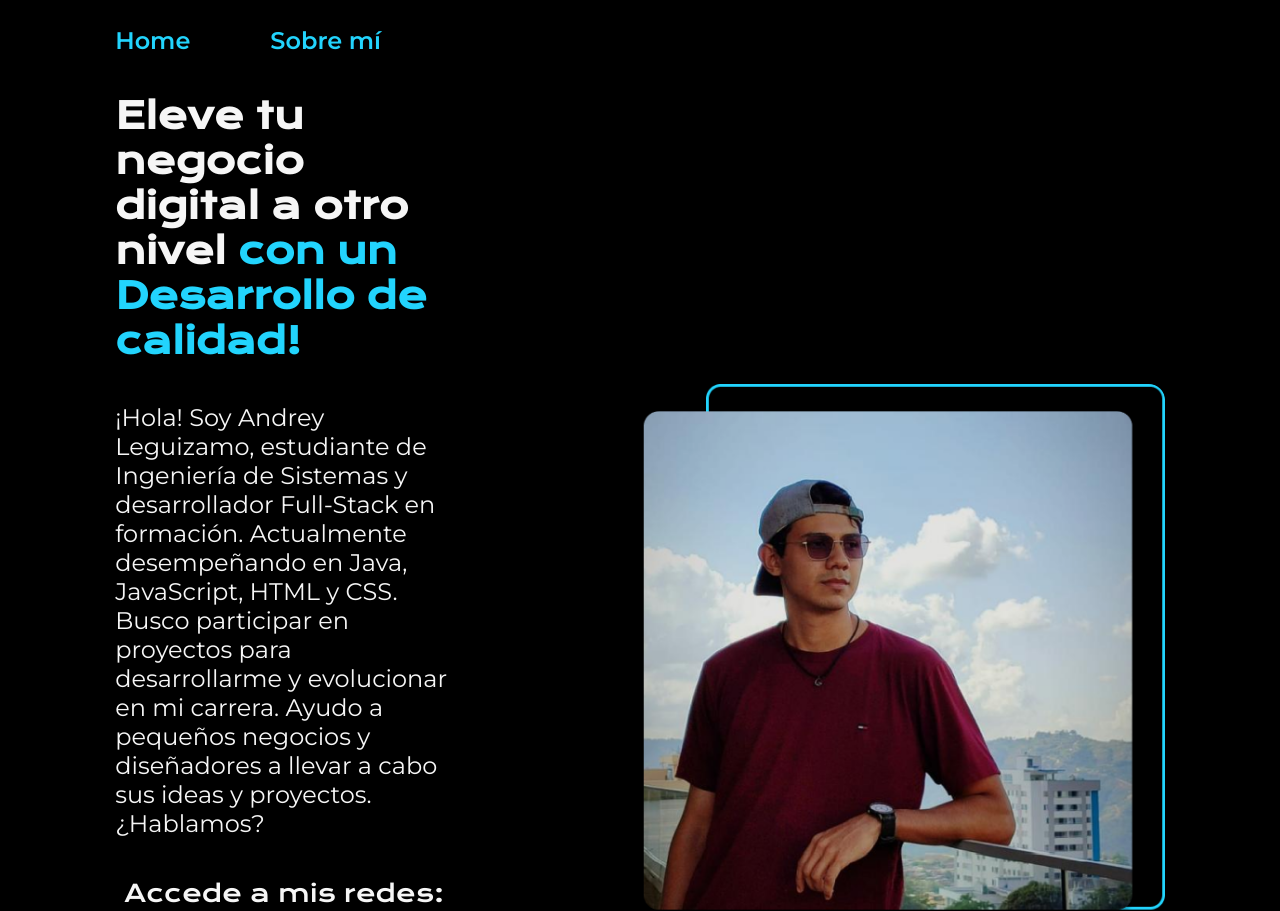
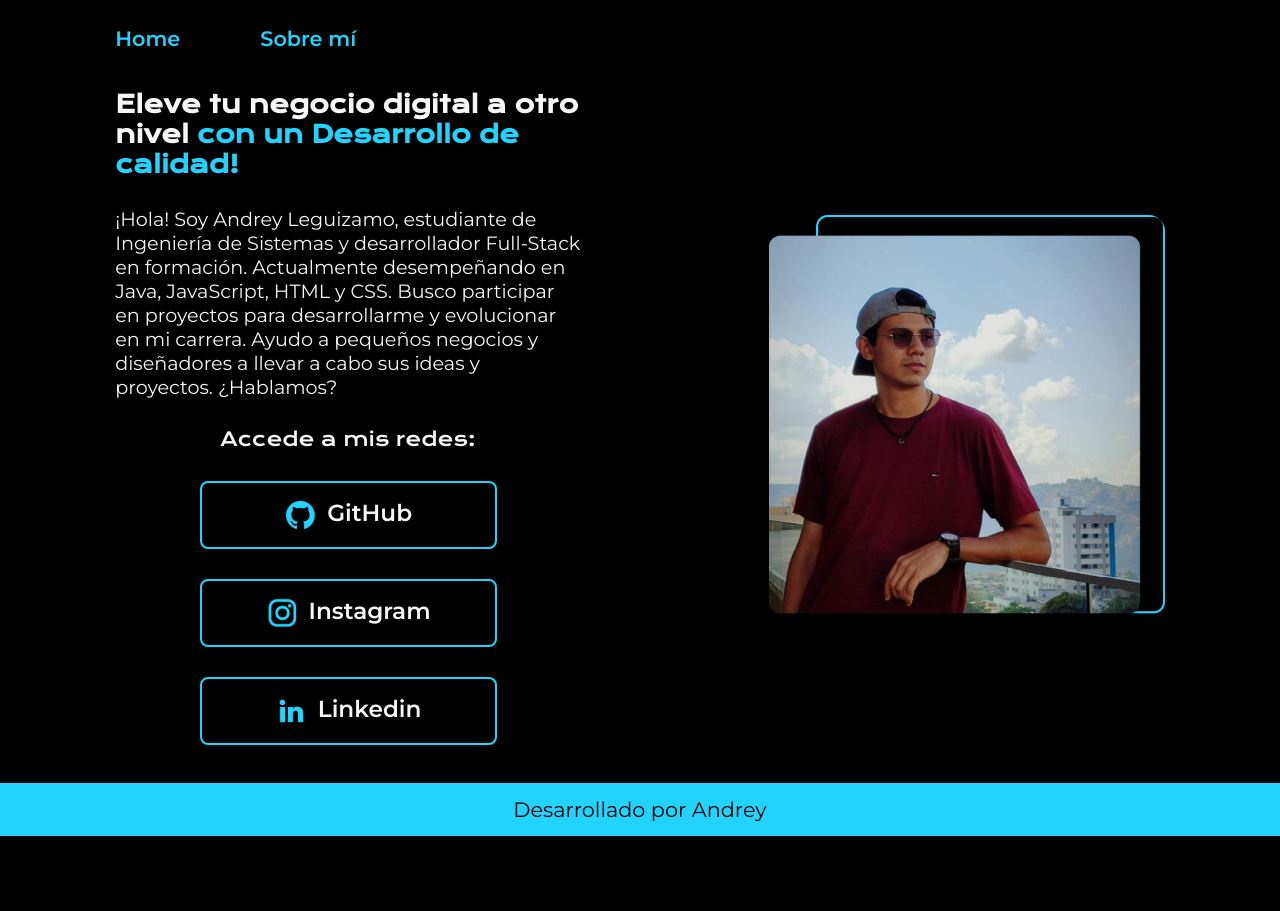
Before and after one commit to Andrew6810/portafolio, a plain HTML site: page index.html in a window 1280 px wide. Shown: the top 911 px of the page. After the commit the page ends 836 px from the top, so only its background shows below. Drawn offline with nearby package versions, Linux system fonts and the light colour scheme.

Commit message:
Update style.css

```diff
--- a/styles/style.css
+++ b/styles/style.css
@@ -19,6 +19,7 @@ body{
     box-sizing: border-box;
     background-color: var(--color-primario);
     color: var(--color-secundario);
+
 }
 
 .header{
@@ -32,7 +33,7 @@ body{
 
 .header__menu__link {
     font-family: var(--fuente-monserrat);
-    font-size: 1.5rem;
+    font-size: 1.3rem;
     font-weight: 600;
     color: var(--color-terciario);
     text-decoration: none;
@@ -43,18 +44,18 @@ body{
     display: flex;
     align-items: center;
     justify-content: space-between;
-    gap: 82px;
+    gap: 80px;
 }
 
 .presentacion__contenido{
     width: 50%;
     display: flex;
     flex-direction: column;
-    gap: 40px; /* Añade espacio entre los elementos */
+    gap: 28px; /* Añade espacio entre los elementos */
 }
 
 .presentacion__contenido__titulo{
-    font-size: 2.25rem;
+    font-size: 1.5rem;
     font-family: var(--fuente-krona);
 }
 
@@ -64,7 +65,7 @@ body{
 }
 
 .presentacion__contenido__parrafo{
-    font-size: 1.5rem;
+    font-size: 1.2rem;
     font-family: var(--fuente-monserrat);
     text-align: start;
     width: 100%; /* Aumenta el ancho del contenedor de texto si es posible */
@@ -75,11 +76,11 @@ body{
     justify-content: space-between;
     flex-direction: column;
     align-items: center;
-    gap: 32px; /* Añade espacio entre los elementos */
+    gap: 30px; /* Añade espacio entre los elementos */
 }
 
 .presentacion__enlaces__subtitulos{
-    font-size: 1.5rem;
+    font-size: 1.2rem;
     font-family: var(--fuente-krona);
     font-weight: 400;
     font-style: normal;
@@ -91,24 +92,24 @@ body{
     width: 50%;
     text-align: center;
     border-radius: 8px;
-    font-size: 1.5rem;
+    font-size: 1.45rem;
     font-weight: 600;
-    padding: 16px 0;
+    padding: 16px 30px;
     text-decoration: none;
     color: var(--color-secundario);
     font-family: var(--fuente-monserrat);
     display: flex;
     justify-content: center;
-    gap: 16px;
+    gap: 10px;
 }
 
 .presentacion__enlaces__link:hover {
     background-color: var(--color-hover); /* Cambia el color de fondo cuando se pasa el cursor 272727 o #1bb3e9*/
-    padding: 3%;/*Desplaza cuando el curso*/
+    padding: 3.7%;/*Desplaza cuando el curso*/
 }
 
 .arreglo_foto {
-    width: 50%;
+    width: 38%;
     padding: 0% 0% 0% 10%;
     border-radius: 16px;
 }
@@ -119,7 +120,7 @@ body{
     color: var(--color-primario);
     text-align: center;
     font-family: var(--fuente-monserrat);
-    font-size: 1.5rem;
+    font-size: 1.3rem;
     font-weight: 400px;
 }
 
```
